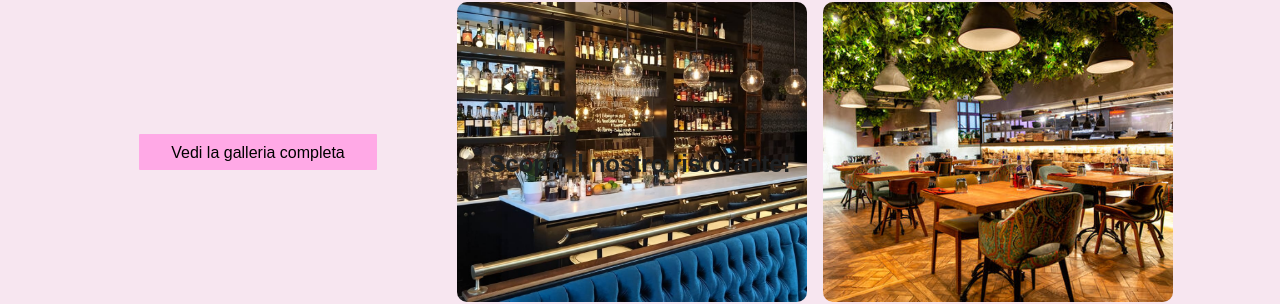
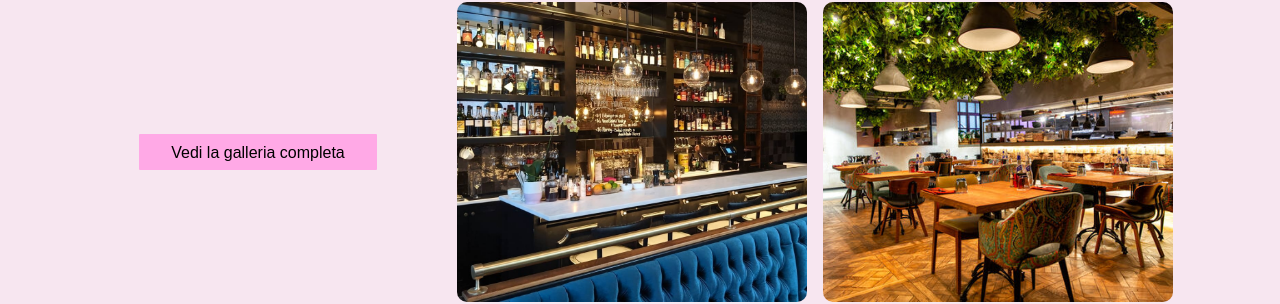
Before and after one commit to orlifera/prototipo, a React (Vite) app: page / in a window 1280 px wide. Shown: the part 774-1078 px from the top of the page. Built offline with nearby package versions, Linux system fonts and the light colour scheme.

Commit message:
fix testo

```diff
--- a/src/pages/Home.jsx
+++ b/src/pages/Home.jsx
@@ -19,7 +19,7 @@
             </div>
             <div id="gallery-div">
                 <div id="gallery-text">
-                    <h2 id='gallery-title'>Scopri il nostro ristorante!</h2>
+                    {/* <h2 id='gallery-title'>Scopri il nostro ristorante!</h2> */ }
                     <Link to="/gallery" id="gallery-btn" className='home-btn'>Vedi la galleria completa</Link>
                 </div>
                 <img className='gallery-img' src={ counter } alt="bancone del ristorante" />
```
